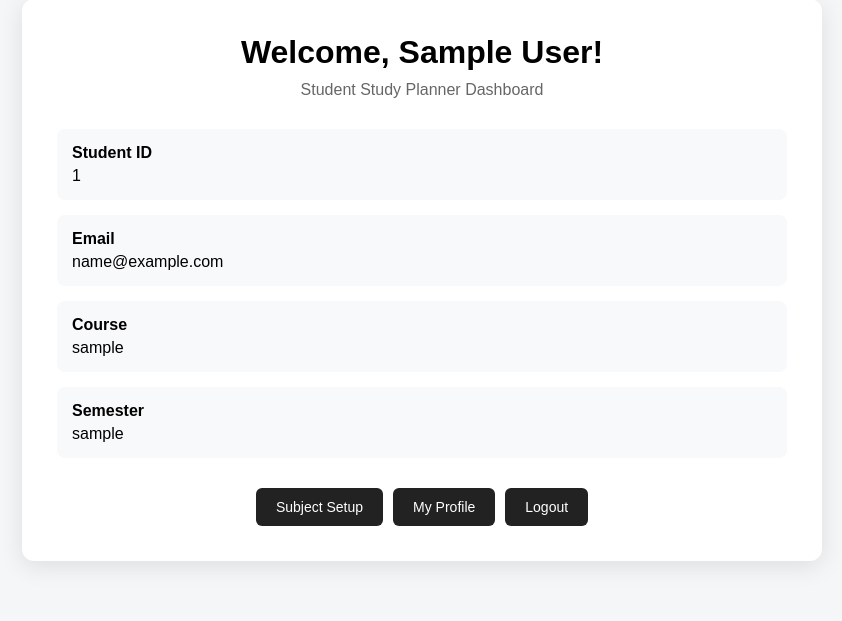
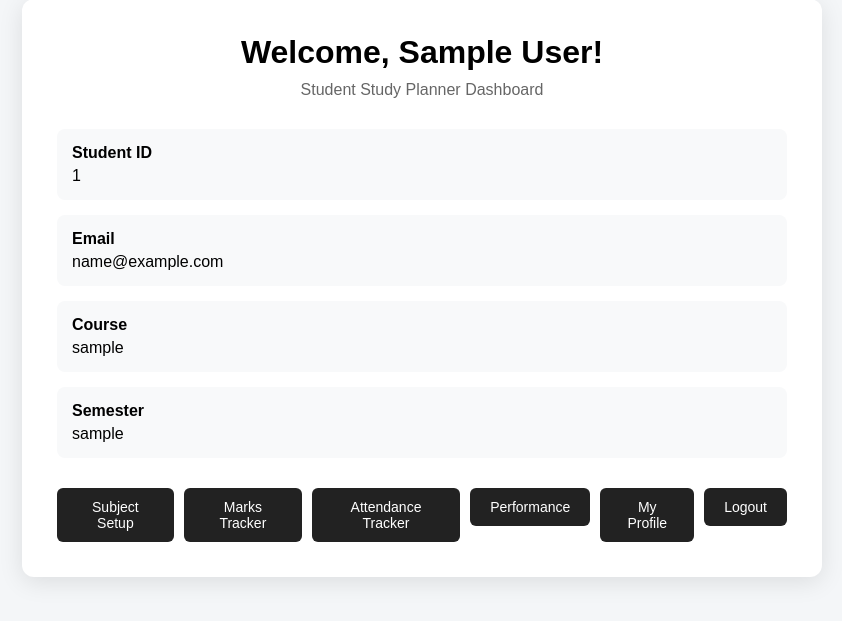
Before and after one commit to ganeshvibhuti30-prog/Student-Study-Planner, a Flask app: page /dashboard in a window 1280 px wide. Shown: the part 41-662 px from the top of the page, without its empty margins (218-1060 px from the left). Run offline with Flask 3, Linux system fonts and the light colour scheme; the visitor is signed in with stand-in values (Sample User, id 1); data comes from the database, SQL or seed files in the repository.

Commit message:
Add attendance and performance navigation

```diff
--- a/templates/dashboard.html
+++ b/templates/dashboard.html
@@ -70,6 +70,24 @@
                     </button>
                 </a>
 
+                <a href="{{ url_for('marks') }}">
+                    <button type="button">
+                        Marks Tracker
+                    </button>
+                </a>
+
+                <a href="{{ url_for('attendance') }}">
+                    <button type="button">
+                        Attendance Tracker
+                    </button>
+                </a>
+
+                <a href="{{ url_for('performance') }}">
+                   <button type="button">
+                       Performance
+                   </button>
+                </a>
+
                 <a href="{{ url_for('profile') }}">
                     <button type="button">
                         My Profile
```
